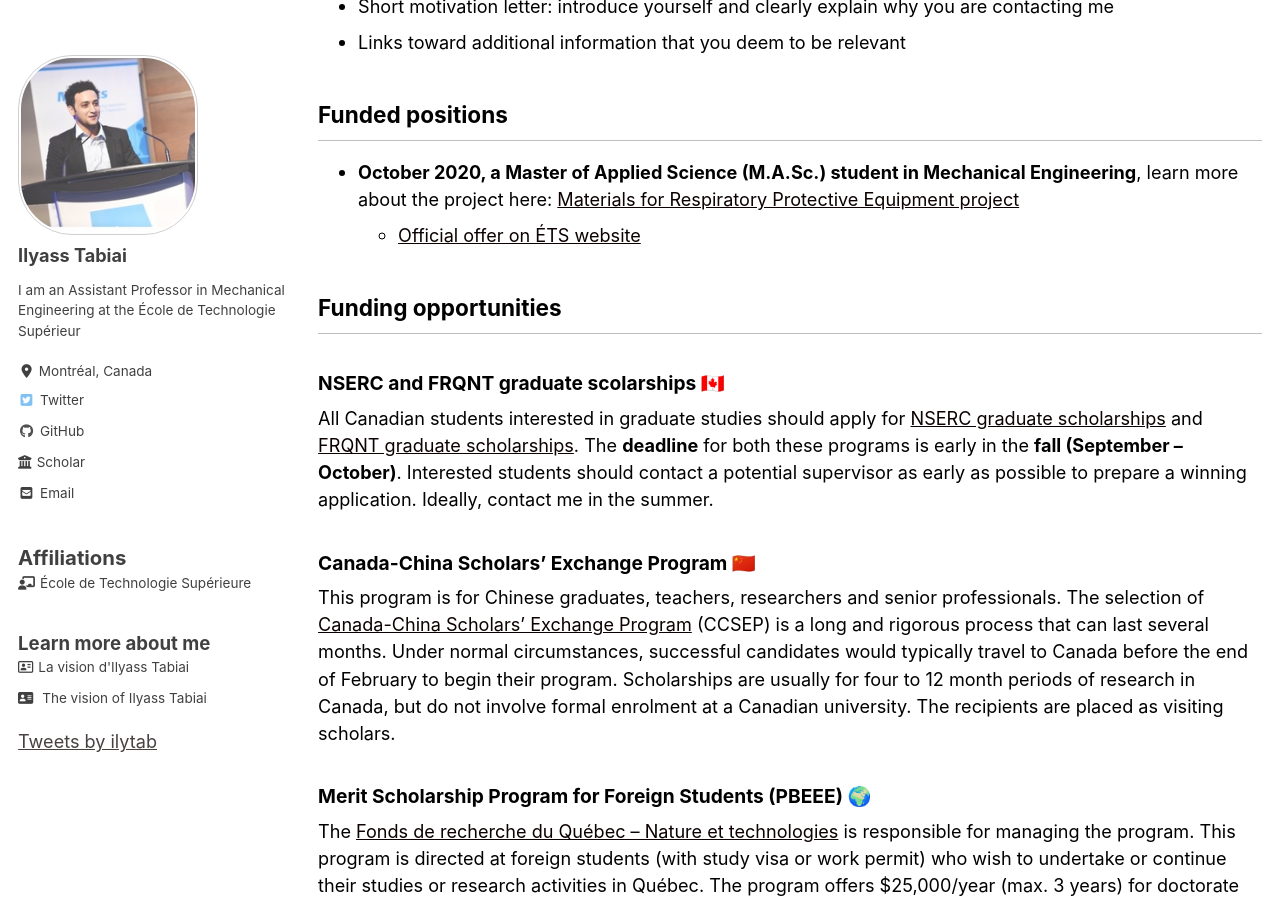
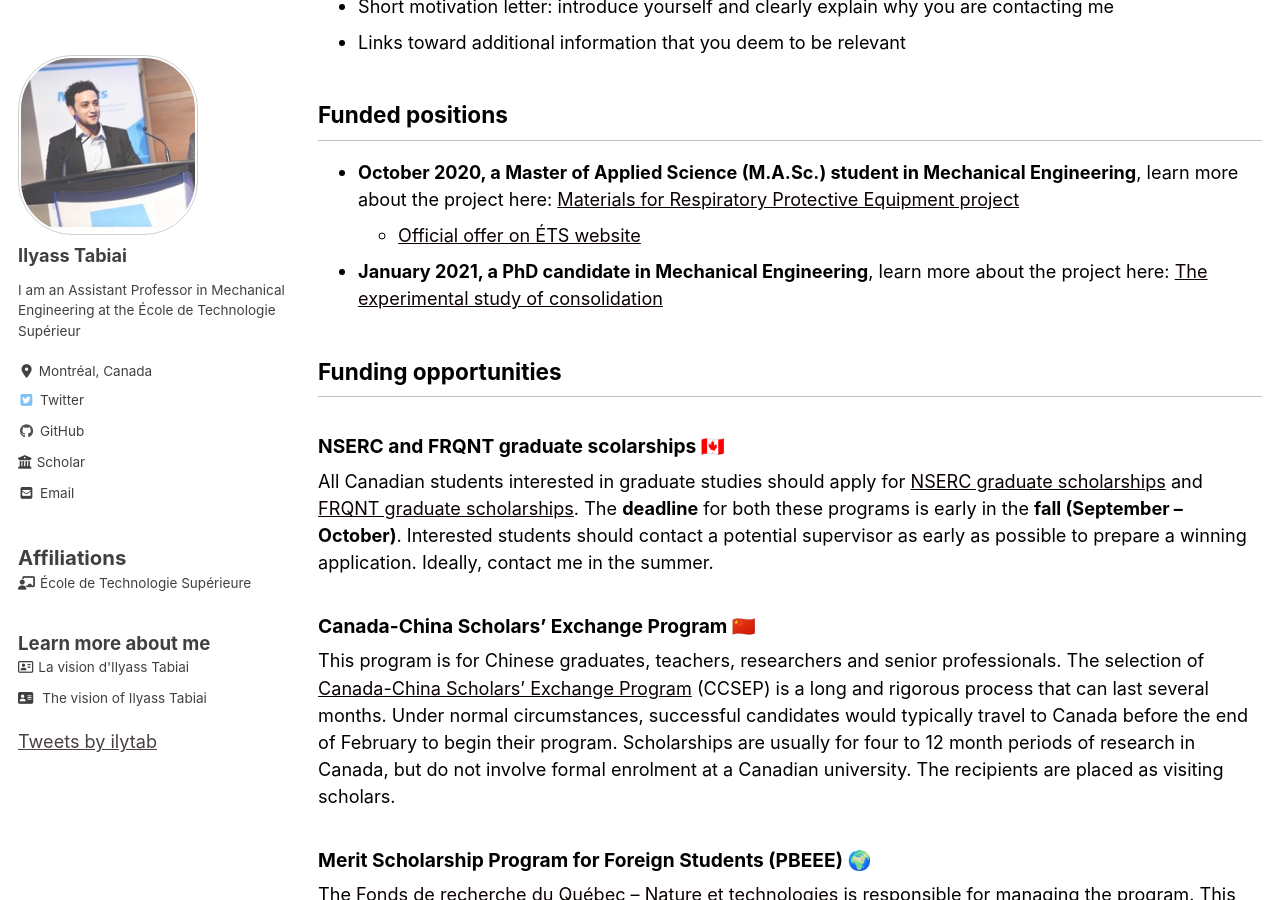
Before and after one commit to ilylabs/ilylabs.github.io, a Jekyll site: the page built from research_opportunities/index.md, in a window 1280 px wide and 900 px high, scrolled down 556 px. Built offline with Jekyll 4.4.1, drawn with Linux system fonts in a browser that asks for light colours; cached includes are drawn as plain includes; nearby versions of some CDN libraries; comment, search, counter and statistics services are not loaded.

Commit message:
Added a Research Opportunity: recruiting a PhD student

```diff
--- a/index.html
+++ b/index.html
@@ -20,7 +20,7 @@ For more detailed information, please see our <a href="/publications/" ><font co
 
     <h3>News</h3>
 
-    <em>2020/09/04</em>: Le premier épisode de la <font color = "#b2182b"><b>baladodiffusion "Matériaux Composites Montréal"</b></font> que je fais dans le cadre du cours <a href="./courses/#la-mécanique-des-matériaux-composites">"Mécanique des Matériaux Composites"</a> cette session est en ligne <a href="./courses/mcmpodcast/">sur la page de cette baladodiffusion</a> ! L'épisode se nomme <a href="./mcmpodcast/01-stelia-rdelorme/">"Les matériaux composites pour l'aérospatiale"</a> avec
+    <em>2020/09/04</em>: Le premier épisode de la <font color = "#b2182b"><b>baladodiffusion "Matériaux Composites Montréal"</b></font> que je fais dans le cadre du cours <a href="./courses/#la-mécanique-des-matériaux-composites">"Mécanique des Matériaux Composites"</a> cette session est en ligne <a href="./mcmpodcast/">sur la page de cette baladodiffusion</a> ! L'épisode se nomme <a href="./mcmpodcast/01-stelia-rdelorme/">"Les matériaux composites pour l'aérospatiale"</a> avec
     <a href="https://ca.linkedin.com/in/rollanddelorme/">@Rolland_Delorme</a> <br />   <br />
 
      <blockquote class="twitter-tweet tw-align-center"><p lang="fr" dir="ltr">Le premier épisode de la baladodiffusion &quot;Matériaux Composites Montréal&quot; que je fais dans le cadre du cours &quot;Mécanique des Matériaux Composites&quot; cette session est en ligne ! <a href="https://t.co/18EATtvWbR">https://t.co/18EATtvWbR</a> &quot;Les matériaux composites pour l&#39;aérospatiale&quot; avec <a href="https://twitter.com/Rolland_Delorme?ref_src=twsrc%5Etfw">@Rolland_Delorme</a> .</p>&mdash; Ilyass (@ilytab) <a href="https://twitter.com/ilytab/status/1301915998203846663?ref_src=twsrc%5Etfw">September 4, 2020</a></blockquote> <script async src="https://platform.twitter.com/widgets.js" charset="utf-8"></script>
--- a/research_opportunities/index.md
+++ b/research_opportunities/index.md
@@ -24,6 +24,8 @@ To **apply**, send me an e-mail with:
 
 * **October 2020, a Master of Applied Science (M.A.Sc.) student in Mechanical Engineering**, learn more about the project here: [Materials for Respiratory Protective Equipment project](/projects/COVID-cottonmasks)
   * [Official offer on ÉTS website](https://www.etsmtl.ca/recherche/etudes-superieures-et-recherche/projets-de-recherche-pour-etudiants/developpement-et-caracterisation-d%e2%80%99un-procede-pour/)
+
+* **January 2021, a PhD candidate in Mechanical Engineering**, learn more about the project here: [The experimental study of consolidation](/projects/PolyProc-consolidate.md)
 
 <!--
 * **May 2020, 1 Postdoctoral fellow (1 year contract)**, please see the [Materials for Respiratory Protective Equipment project](/projects/COVID-cottonmasks)
```
Also changed, not shown: _projects/ComplexMats-prediction.md (+1 -1 lines), _projects/PolyProc-consolidate.md (+3 -3 lines), assets/images/projects/PolyProcs-consolidate-B787.jpg (added), 2 other files.
